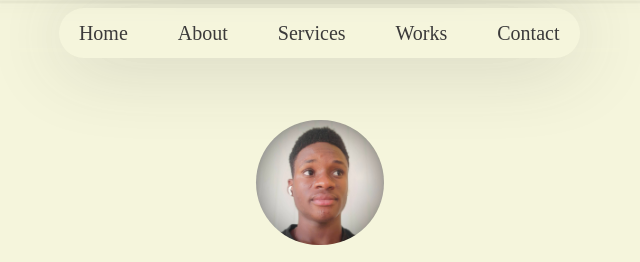
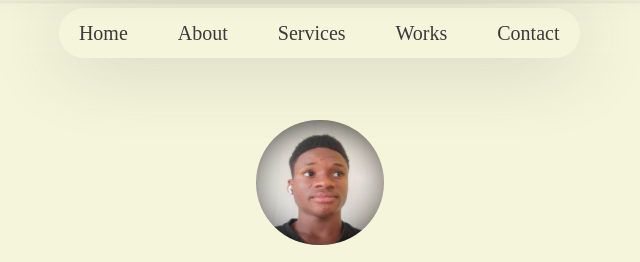
Before and after one commit to Lilkeksy/ToBeRenamed, a plain HTML site: page index.html in a window 1280 px wide. Shown: the top 262 px of the page, 320-960 px from the left. Drawn offline with nearby package versions, Linux system fonts and the light colour scheme.

Commit message:
Merge branch 'main' of https://github.com/Lilkeksy/ToBeRenamed

```diff
--- a/index.html
+++ b/index.html
@@ -81,7 +81,7 @@
     <div class="black-bar"> </div>
 
     <div class="container">
-        <div class="profile-picture"></div>
+        <div class="profile-picture"><img class = "profile-picture" src="./Assets/profile2.jpg"></div>
         <h3 class="hi">Hi! I'm Kelvin Masetti</h3>
         <div><h1>Fullstack Solutions developer based in Nigeria.</h1></div>
         <p>I am a fullstack developer from Nigeria. How may I be of service?</p>
--- a/style.css
+++ b/style.css
@@ -272,7 +272,7 @@ body {
     display: block;
     vertical-align: middle;
     background-size: cover;
-    background-image: url("./Assets/profile2.JPG");
+    /* background-image: url("./Assets/profile2.JPG"); */
     background-position: center;
     border-radius: 9999px;
     margin-bottom: 20px;
```
